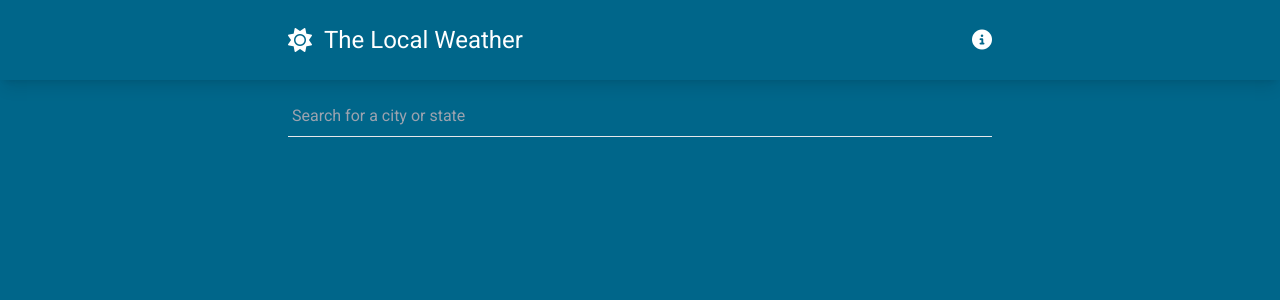
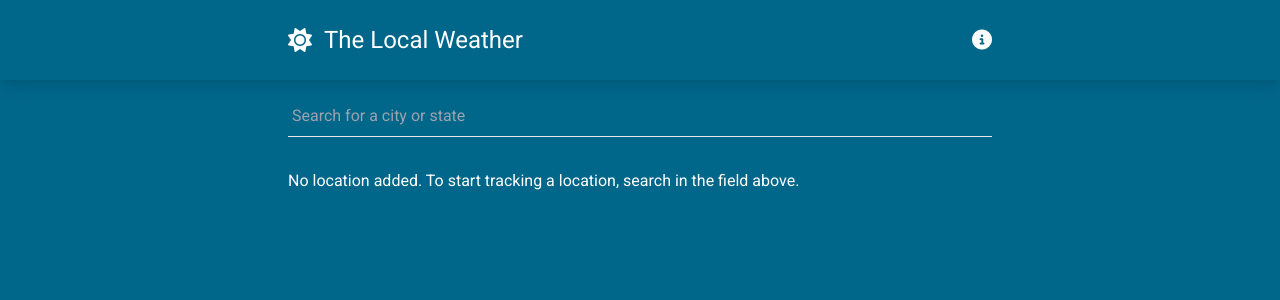
Before and after one commit to adeleke5140/vue-project, a Vue app: page / in a window 1280 px wide. Shown: the top 300 px of the page. Built offline with nearby package versions, Linux system fonts and the light colour scheme.

Commit message:
import and useCityList component

```diff
--- a/src/views/HomeView.vue
+++ b/src/views/HomeView.vue
@@ -30,6 +30,12 @@
         </template>
       </ul>
     </div>
+    <div class="flex flex-col gap">
+      <Suspense>
+        <CityList />
+        <template #fallback> <p>Loading Saved Cities</p> </template>
+      </Suspense>
+    </div>
   </main>
 </template>
 
@@ -37,6 +43,7 @@
 import { ref } from "vue"
 import axios from "axios"
 import { useRouter } from "vue-router"
+import CityList from "../components/CityList.vue"
 
 const router = useRouter()
 const previewCity = (searchResult) => {
```
